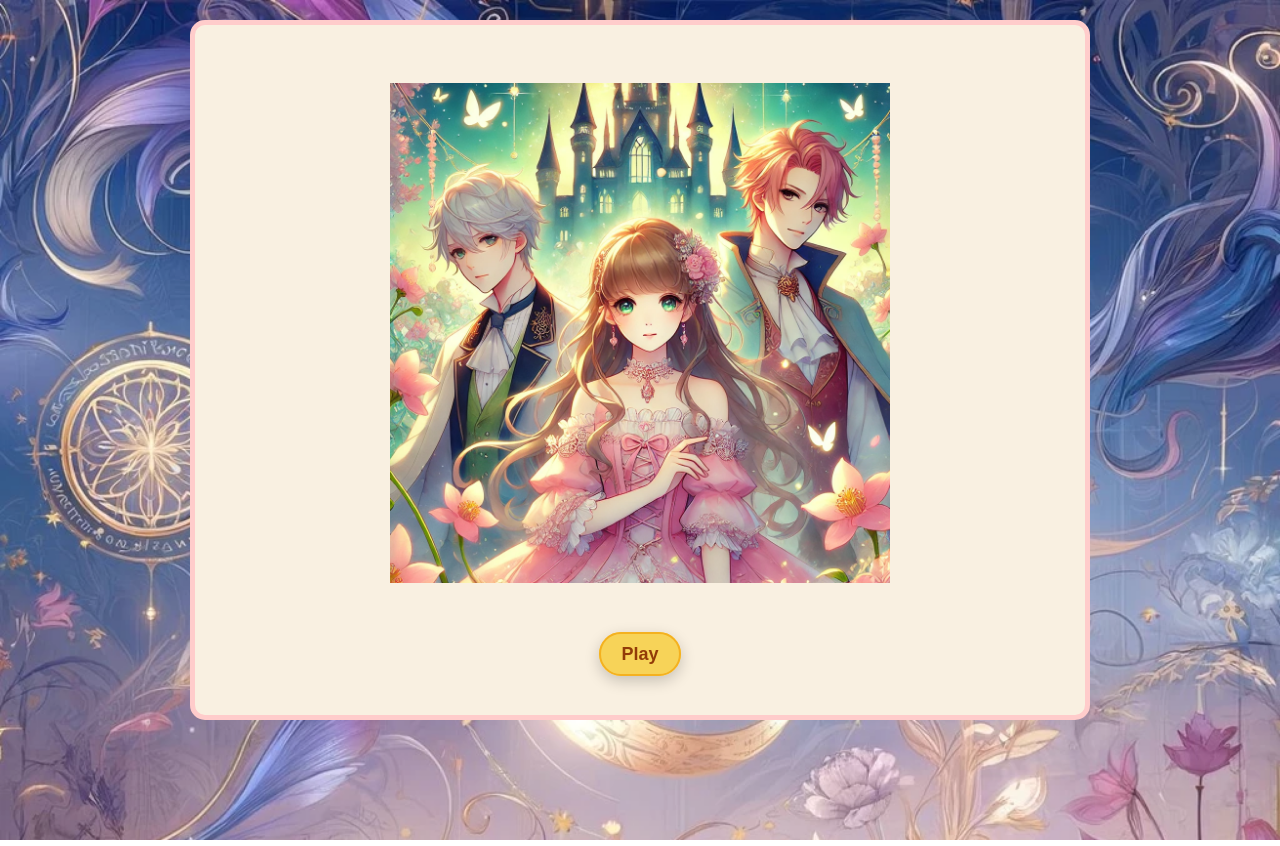
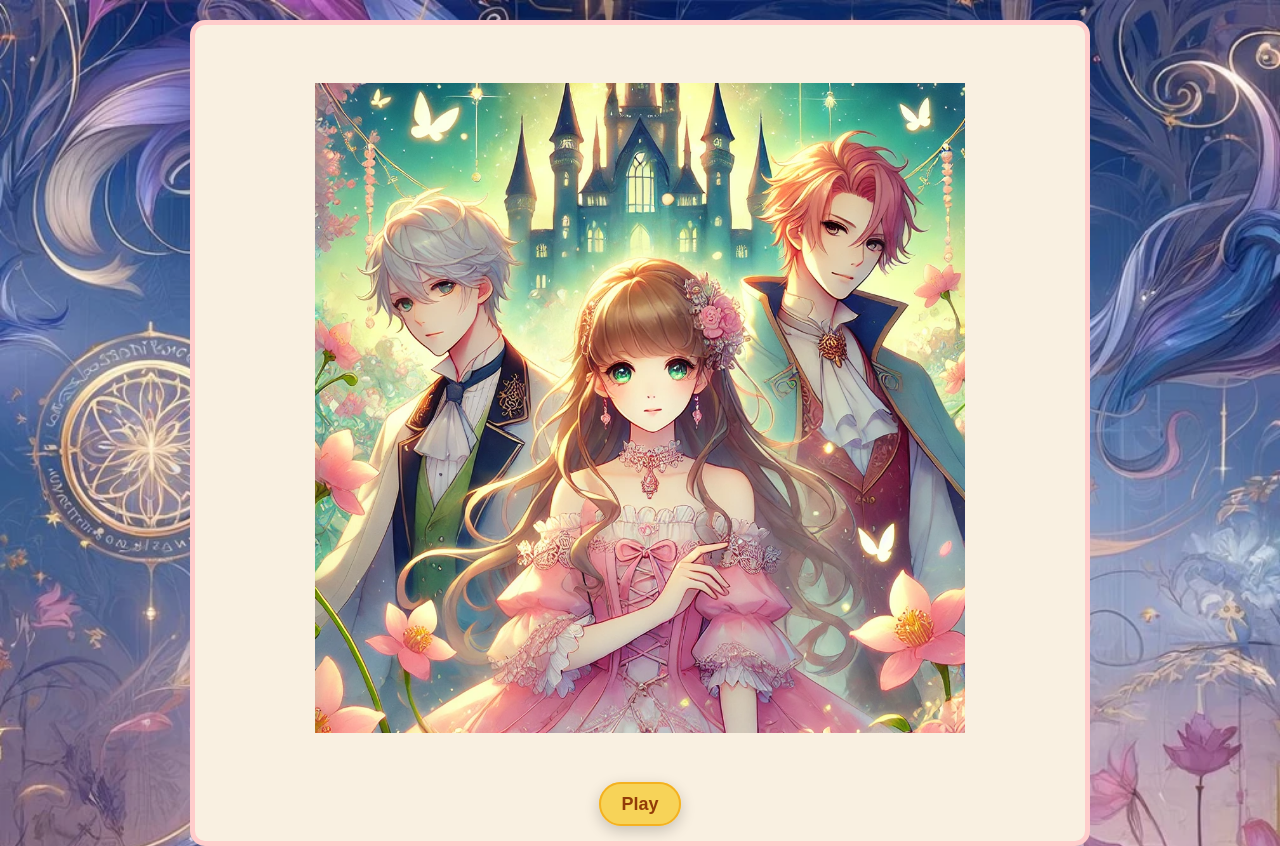
Before and after one commit to lafmaer/game, a plain HTML site: page index.html in a window 1280 px wide. Drawn offline with Linux system fonts and the light colour scheme.

Commit message:
Update index.html

```diff
--- a/index.html
+++ b/index.html
@@ -279,7 +279,7 @@ tw-expression {
 
 (set: $heroinePoints to 0)
 (set: $villainPoints to 0)</tw-passagedata><tw-passagedata pid="35" name="Экспозиция" tags="" position="850,25" size="100,100"><div class="main-block">
-  <div><img width="500" src="./public/main.webp"></div>
+  <div><img width="650" src="./public/main.webp"></div>
   (link: &quot;Play&quot;)[(goto: &quot;Старт&quot;)]</div></tw-passagedata></tw-storydata>
 <script title="Twine engine code" data-main="harlowe">(function(){"use strict";
 var require,define;!function(){var e={},r={};require=function(i){var n=e[i];return n&&(r[i]=n[1].apply(void 0,n[0].map(require)),e[i]=void 0),r[i]},(define=function(r,i,n){if("function"==typeof r)return r();e[r]=[i,n]}).amd=!0}();/*!
```
